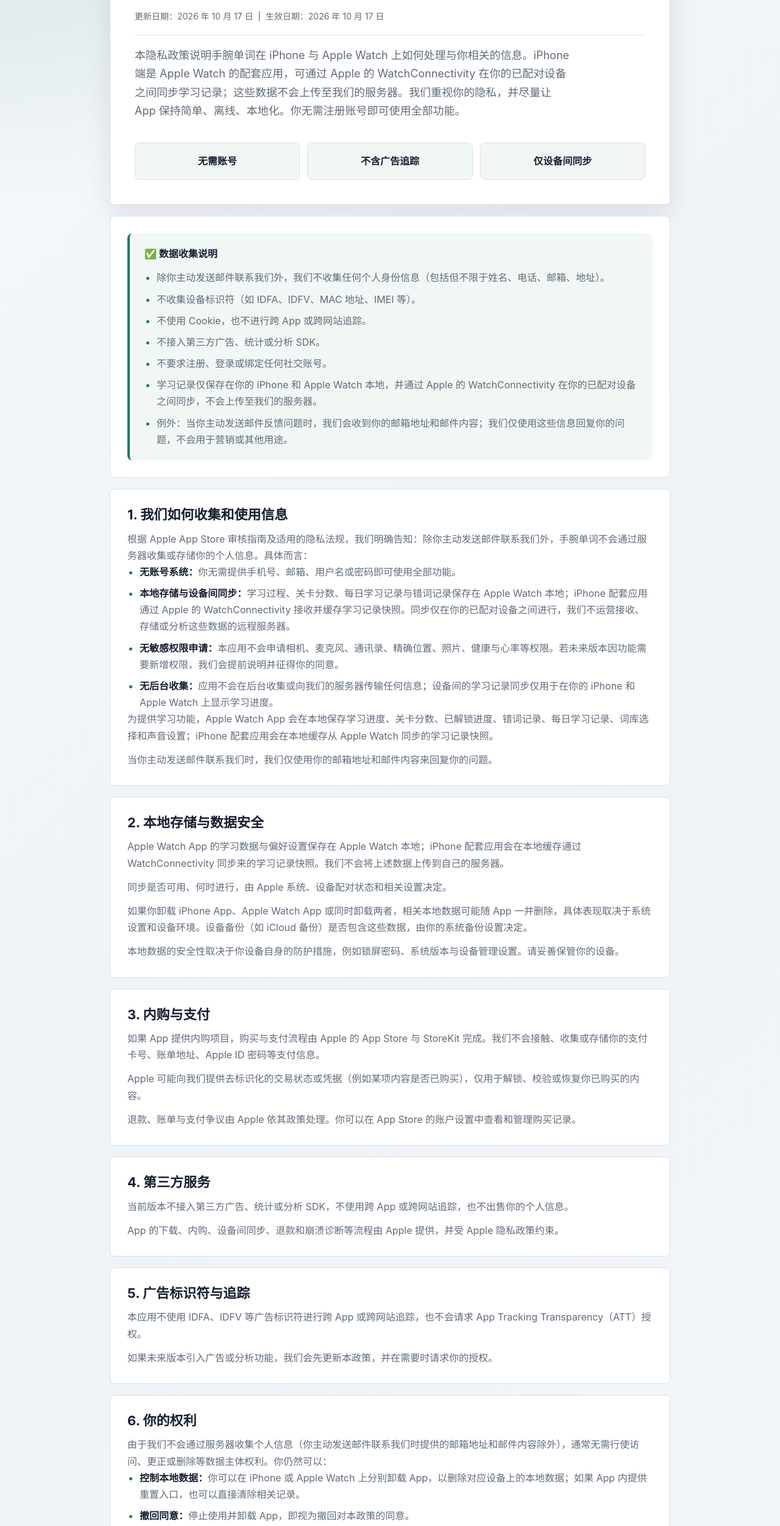
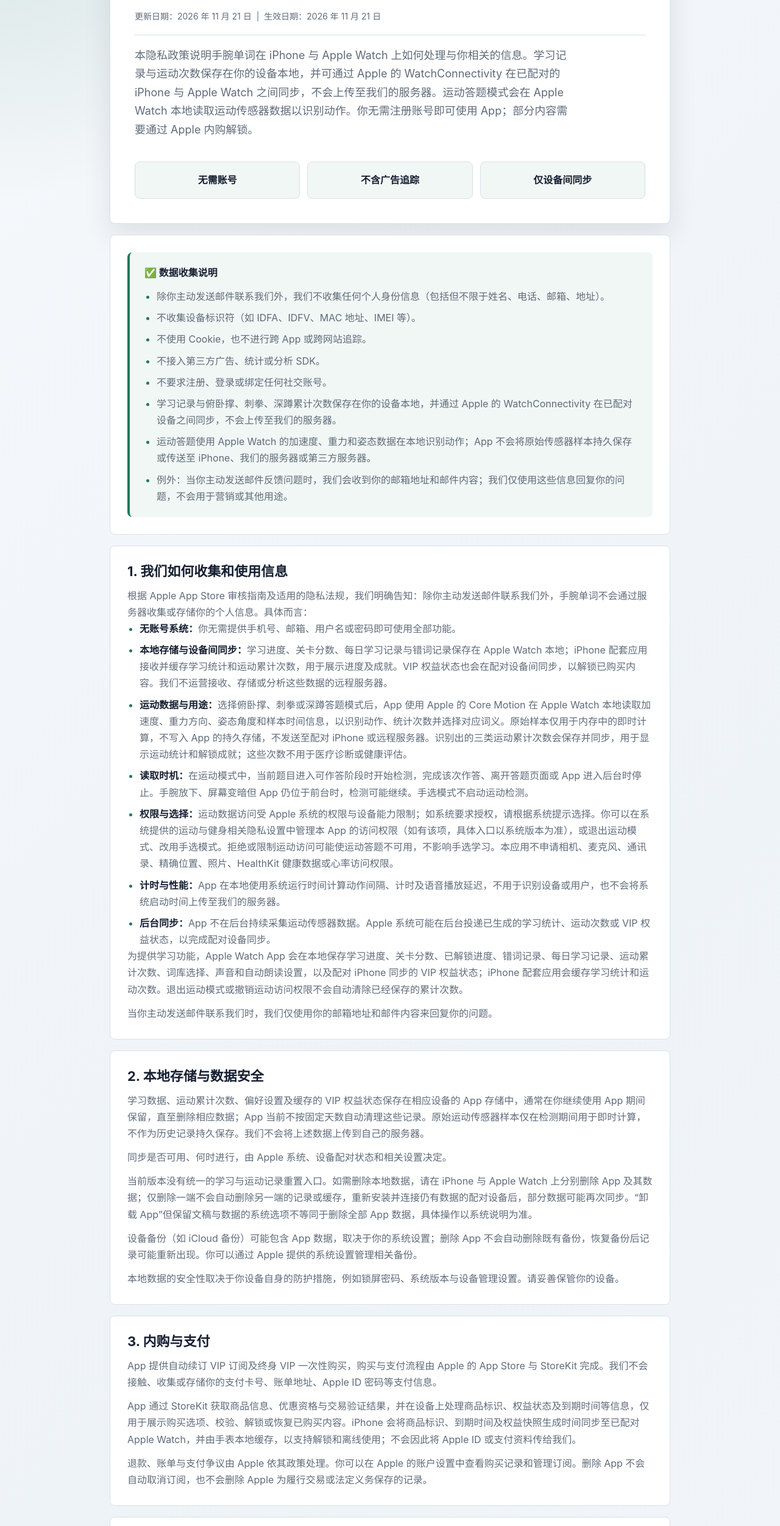
Before and after one commit to XieQiang111/PP, a plain HTML site: page WatchWordPrivacy.html in a window 1280 px wide. Shown: the part 217-2720 px from the top of the page at 61% size. Drawn offline with Linux system fonts and the light colour scheme.

Commit message:
更新手腕单词的隐私政策

```diff
--- a/WatchWordPrivacy.html
+++ b/WatchWordPrivacy.html
@@ -223,8 +223,8 @@
     <header>
       <div class="badge">Privacy Policy</div>
       <h1>手腕单词 隐私政策</h1>
-      <div class="meta">更新日期：2026 年 10 月 17 日 &nbsp;|&nbsp; 生效日期：2026 年 10 月 17 日</div>
-      <p class="intro">本隐私政策说明手腕单词在 iPhone 与 Apple Watch 上如何处理与你相关的信息。iPhone 端是 Apple Watch 的配套应用，可通过 Apple 的 WatchConnectivity 在你的已配对设备之间同步学习记录；这些数据不会上传至我们的服务器。我们重视你的隐私，并尽量让 App 保持简单、离线、本地化。你无需注册账号即可使用全部功能。</p>
+      <div class="meta">更新日期：2026 年 11 月 21 日 &nbsp;|&nbsp; 生效日期：2026 年 11 月 21 日</div>
+      <p class="intro">本隐私政策说明手腕单词在 iPhone 与 Apple Watch 上如何处理与你相关的信息。学习记录与运动次数保存在你的设备本地，并可通过 Apple 的 WatchConnectivity 在已配对的 iPhone 与 Apple Watch 之间同步，不会上传至我们的服务器。运动答题模式会在 Apple Watch 本地读取运动传感器数据以识别动作。你无需注册账号即可使用 App；部分内容需要通过 Apple 内购解锁。</p>
       <div class="summary" aria-label="隐私摘要">
         <div>无需账号</div>
         <div>不含广告追踪</div>
@@ -241,7 +241,8 @@
           <li>不使用 Cookie，也不进行跨 App 或跨网站追踪。</li>
           <li>不接入第三方广告、统计或分析 SDK。</li>
           <li>不要求注册、登录或绑定任何社交账号。</li>
-          <li>学习记录仅保存在你的 iPhone 和 Apple Watch 本地，并通过 Apple 的 WatchConnectivity 在你的已配对设备之间同步，不会上传至我们的服务器。</li>
+          <li>学习记录与俯卧撑、刺拳、深蹲累计次数保存在你的设备本地，并通过 Apple 的 WatchConnectivity 在已配对设备之间同步，不会上传至我们的服务器。</li>
+          <li>运动答题使用 Apple Watch 的加速度、重力和姿态数据在本地识别动作；App 不会将原始传感器样本持久保存或传送至 iPhone、我们的服务器或第三方服务器。</li>
           <li>例外：当你主动发送邮件反馈问题时，我们会收到你的邮箱地址和邮件内容；我们仅使用这些信息回复你的问题，不会用于营销或其他用途。</li>
         </ul>
       </div>
@@ -252,33 +253,38 @@
       <p>根据 Apple App Store 审核指南及适用的隐私法规，我们明确告知：除你主动发送邮件联系我们外，手腕单词不会通过服务器收集或存储你的个人信息。具体而言：</p>
       <ul>
         <li><strong>无账号系统：</strong>你无需提供手机号、邮箱、用户名或密码即可使用全部功能。</li>
-        <li><strong>本地存储与设备间同步：</strong>学习过程、关卡分数、每日学习记录与错词记录保存在 Apple Watch 本地；iPhone 配套应用通过 Apple 的 WatchConnectivity 接收并缓存学习记录快照。同步仅在你的已配对设备之间进行，我们不运营接收、存储或分析这些数据的远程服务器。</li>
-        <li><strong>无敏感权限申请：</strong>本应用不会申请相机、麦克风、通讯录、精确位置、照片、健康与心率等权限。若未来版本因功能需要新增权限，我们会提前说明并征得你的同意。</li>
-        <li><strong>无后台收集：</strong>应用不会在后台收集或向我们的服务器传输任何信息；设备间的学习记录同步仅用于在你的 iPhone 和 Apple Watch 上显示学习进度。</li>
+        <li><strong>本地存储与设备间同步：</strong>学习进度、关卡分数、每日学习记录与错词记录保存在 Apple Watch 本地；iPhone 配套应用接收并缓存学习统计和运动累计次数，用于展示进度及成就。VIP 权益状态也会在配对设备间同步，以解锁已购买内容。我们不运营接收、存储或分析这些数据的远程服务器。</li>
+        <li><strong>运动数据与用途：</strong>选择俯卧撑、刺拳或深蹲答题模式后，App 使用 Apple 的 Core Motion 在 Apple Watch 本地读取加速度、重力方向、姿态角度和样本时间信息，以识别动作、统计次数并选择对应词义。原始样本仅用于内存中的即时计算，不写入 App 的持久存储，不发送至配对 iPhone 或远程服务器。识别出的三类运动累计次数会保存并同步，用于显示运动统计和解锁成就；这些次数不用于医疗诊断或健康评估。</li>
+        <li><strong>读取时机：</strong>在运动模式中，当前题目进入可作答阶段时开始检测，完成该次作答、离开答题页面或 App 进入后台时停止。手腕放下、屏幕变暗但 App 仍位于前台时，检测可能继续。手选模式不启动运动检测。</li>
+        <li><strong>权限与选择：</strong>运动数据访问受 Apple 系统的权限与设备能力限制；如系统要求授权，请根据系统提示选择。你可以在系统提供的运动与健身相关隐私设置中管理本 App 的访问权限（如有该项，具体入口以系统版本为准），或退出运动模式、改用手选模式。拒绝或限制运动访问可能使运动答题不可用，不影响手选学习。本应用不申请相机、麦克风、通讯录、精确位置、照片、HealthKit 健康数据或心率访问权限。</li>
+        <li><strong>计时与性能：</strong>App 在本地使用系统运行时间计算动作间隔、计时及语音播放延迟，不用于识别设备或用户，也不会将系统启动时间上传至我们的服务器。</li>
+        <li><strong>后台同步：</strong>App 不在后台持续采集运动传感器数据。Apple 系统可能在后台投递已生成的学习统计、运动次数或 VIP 权益状态，以完成配对设备同步。</li>
       </ul>
-      <p>为提供学习功能，Apple Watch App 会在本地保存学习进度、关卡分数、已解锁进度、错词记录、每日学习记录、词库选择和声音设置；iPhone 配套应用会在本地缓存从 Apple Watch 同步的学习记录快照。</p>
+      <p>为提供学习功能，Apple Watch App 会在本地保存学习进度、关卡分数、已解锁进度、错词记录、每日学习记录、运动累计次数、词库选择、声音和自动朗读设置，以及配对 iPhone 同步的 VIP 权益状态；iPhone 配套应用会缓存学习统计和运动次数。退出运动模式或撤销运动访问权限不会自动清除已经保存的累计次数。</p>
       <p>当你主动发送邮件联系我们时，我们仅使用你的邮箱地址和邮件内容来回复你的问题。</p>
     </section>
 
     <section>
       <h2>2. 本地存储与数据安全</h2>
-      <p>Apple Watch App 的学习数据与偏好设置保存在 Apple Watch 本地；iPhone 配套应用会在本地缓存通过 WatchConnectivity 同步来的学习记录快照。我们不会将上述数据上传到自己的服务器。</p>
+      <p>学习数据、运动累计次数、偏好设置及缓存的 VIP 权益状态保存在相应设备的 App 存储中，通常在你继续使用 App 期间保留，直至删除相应数据；App 当前不按固定天数自动清理这些记录。原始运动传感器样本仅在检测期间用于即时计算，不作为历史记录持久保存。我们不会将上述数据上传到自己的服务器。</p>
       <p>同步是否可用、何时进行，由 Apple 系统、设备配对状态和相关设置决定。</p>
-      <p>如果你卸载 iPhone App、Apple Watch App 或同时卸载两者，相关本地数据可能随 App 一并删除，具体表现取决于系统设置和设备环境。设备备份（如 iCloud 备份）是否包含这些数据，由你的系统备份设置决定。</p>
+      <p>当前版本没有统一的学习与运动记录重置入口。如需删除本地数据，请在 iPhone 与 Apple Watch 上分别删除 App 及其数据；仅删除一端不会自动删除另一端的记录或缓存，重新安装并连接仍有数据的配对设备后，部分数据可能再次同步。“卸载 App”但保留文稿与数据的系统选项不等同于删除全部 App 数据，具体操作以系统说明为准。</p>
+      <p>设备备份（如 iCloud 备份）可能包含 App 数据，取决于你的系统设置；删除 App 不会自动删除既有备份，恢复备份后记录可能重新出现。你可以通过 Apple 提供的系统设置管理相关备份。</p>
       <p>本地数据的安全性取决于你设备自身的防护措施，例如锁屏密码、系统版本与设备管理设置。请妥善保管你的设备。</p>
     </section>
 
     <section>
       <h2>3. 内购与支付</h2>
-      <p>如果 App 提供内购项目，购买与支付流程由 Apple 的 App Store 与 StoreKit 完成。我们不会接触、收集或存储你的支付卡号、账单地址、Apple ID 密码等支付信息。</p>
-      <p>Apple 可能向我们提供去标识化的交易状态或凭据（例如某项内容是否已购买），仅用于解锁、校验或恢复你已购买的内容。</p>
-      <p>退款、账单与支付争议由 Apple 依其政策处理。你可以在 App Store 的账户设置中查看和管理购买记录。</p>
+      <p>App 提供自动续订 VIP 订阅及终身 VIP 一次性购买，购买与支付流程由 Apple 的 App Store 与 StoreKit 完成。我们不会接触、收集或存储你的支付卡号、账单地址、Apple ID 密码等支付信息。</p>
+      <p>App 通过 StoreKit 获取商品信息、优惠资格与交易验证结果，并在设备上处理商品标识、权益状态及到期时间等信息，仅用于展示购买选项、校验、解锁或恢复已购买内容。iPhone 会将商品标识、到期时间及权益快照生成时间同步至已配对 Apple Watch，并由手表本地缓存，以支持解锁和离线使用；不会因此将 Apple ID 或支付资料传给我们。</p>
+      <p>退款、账单与支付争议由 Apple 依其政策处理。你可以在 Apple 的账户设置中查看购买记录和管理订阅。删除 App 不会自动取消订阅，也不会删除 Apple 为履行交易或法定义务保存的记录。</p>
     </section>
 
     <section>
       <h2>4. 第三方服务</h2>
       <p>当前版本不接入第三方广告、统计或分析 SDK，不使用跨 App 或跨网站追踪，也不出售你的个人信息。</p>
-      <p>App 的下载、内购、设备间同步、退款和崩溃诊断等流程由 Apple 提供，并受 Apple 隐私政策约束。</p>
+      <p>App 的下载、内购、设备间同步、系统语音朗读、退款和系统崩溃诊断等由 Apple 提供相应能力，相关系统服务受 <a href="https://www.apple.com/legal/privacy/">Apple 隐私政策</a>约束；诊断信息的分享取决于你的系统设置。</p>
+      <p>隐私政策与技术支持网页由 GitHub Pages 托管。打开这些网页时，你的浏览器会连接网页托管服务，服务提供方可能为交付网页及保障安全处理 IP 地址、浏览器信息和访问日志，具体参见 <a href="https://docs.github.com/en/site-policy/privacy-policies/github-general-privacy-statement">GitHub 隐私声明</a>。这不涉及 App 将你的学习记录、运动数据或 VIP 权益记录上传至 GitHub。</p>
     </section>
 
     <section>
@@ -289,18 +295,19 @@
 
     <section>
       <h2>6. 你的权利</h2>
-      <p>由于我们不会通过服务器收集个人信息（你主动发送邮件联系我们时提供的邮箱地址和邮件内容除外），通常无需行使访问、更正或删除等数据主体权利。你仍然可以：</p>
+      <p>你可以控制本地数据及运动功能的使用，也可以通过本政策中的邮箱提出与你的个人信息有关的访问、更正、删除或投诉请求。我们不持有你设备上的学习与运动数据库，因此无法从远程读取或代为清除这些本地记录。具体而言：</p>
       <ul>
-        <li><strong>控制本地数据：</strong>你可以在 iPhone 或 Apple Watch 上分别卸载 App，以删除对应设备上的本地数据；如果 App 内提供重置入口，也可以直接清除相关记录。</li>
-        <li><strong>撤回同意：</strong>停止使用并卸载 App，即视为撤回对本政策的同意。</li>
+        <li><strong>控制本地数据：</strong>按第 2 节说明删除两端 App 及其数据，并按需要管理系统备份。单独删除一端或停止运动检测不会自动清除其他设备和备份中的记录。</li>
+        <li><strong>停止运动数据处理：</strong>退出运动答题、改用手选模式，或在系统支持的权限设置中关闭相关访问。停止访问不影响已经完成的数据处理，也不会自动删除历史累计次数。</li>
+        <li><strong>反馈邮件：</strong>可以联系我们申请访问、更正或删除你主动提交的邮件及附件。我们会在确认请求与相关邮件的关系后处理；如存在依法必须保留的信息，将说明适用原因。</li>
         <li><strong>咨询与投诉：</strong>通过本政策中的联系方式联系我们，我们将在 15 个工作日内回复。</li>
       </ul>
     </section>
 
     <section>
       <h2>7. 儿童隐私</h2>
-      <p>手腕单词可用于英语词汇练习，但我们不会主动向儿童收集个人身份信息。如果你未满 13 周岁，请在监护人陪同下使用本应用。</p>
-      <p>如果监护人认为儿童向我们提供了个人信息，请通过本政策中的联系方式联系我们，我们会尽快核实并处理。</p>
+      <p>手腕单词可用于英语词汇练习，不要求儿童提供姓名、联系方式或注册账号。未成年人应在监护人指导下使用 App、选择运动模式及进行购买。在中国大陆，不满 14 周岁的用户应由监护人阅读本政策，并在监护人同意与指导下使用涉及个人信息处理的功能；其他地区按当地适用的儿童年龄与监护人同意要求处理。</p>
+      <p>运动功能在设备本地处理传感器数据并保存累计次数，具体方式见第 1、2 节。儿童或监护人如需联系支持，请避免在邮件、截图或附件中提供不必要的儿童身份信息。如果监护人认为儿童向我们提供了个人信息，可以联系我们申请核实、访问或删除；我们会依据适用法律处理。</p>
     </section>
 
     <section>
@@ -310,13 +317,14 @@
 
     <section>
       <h2>9. 国际数据传输</h2>
-      <p>App 的学习数据仅在你的 iPhone 与 Apple Watch 之间通过 WatchConnectivity 同步，我们不运营接收这些数据的服务器，因此不会由我们发起学习数据的跨境传输。</p>
-      <p>App 的下载、内购与崩溃诊断等由 Apple 提供的服务，可能涉及 Apple 在全球范围内的数据处理，具体以其隐私政策为准。</p>
+      <p>App 的学习数据、运动累计次数与 VIP 权益状态仅在你的已配对 iPhone 与 Apple Watch 之间同步，我们不运营接收这些数据的服务器，不会主动将这些记录传至境外服务器。</p>
+      <p>Apple 提供的系统服务、GitHub Pages 网页托管以及你主动使用的电子邮件服务，可能涉及其在全球范围内的数据处理，具体以相关服务提供方的隐私政策及适用设置为准。主动发送反馈邮件时，你提供的邮箱地址、正文与附件会通过邮件服务传输；请勿发送不必要的敏感信息。</p>
     </section>
 
     <section>
       <h2>10. 政策更新</h2>
-      <p>如果未来版本增加账号、云同步、统计分析、广告或其他会影响隐私的功能，我们会更新本隐私政策，并在适当位置说明变化。</p>
+      <p>如果未来版本增加账号、云同步、统计分析、广告或其他会影响隐私的功能，我们会更新本隐私政策，并在适当位置说明变化。涉及处理目的、数据类型或共享方式的重大变化时，我们会按适用要求告知，并在需要时另行征得同意。</p>
+      <p>本次更新补充了运动答题的传感器使用、运动次数的本地保存与配对同步、权限控制、数据删除及第三方网页托管说明。</p>
     </section>
 
     <section>
@@ -324,9 +332,10 @@
       <p>如果你对本隐私政策或 App 的数据处理方式有任何问题，请发送邮件至 <a href="mailto:xq56798@gmail.com">xq56798@gmail.com</a>。</p>
       <p>技术支持页面：<a href="https://xieqiang111.github.io/PP/WatchWordSupport.html">手腕单词技术支持</a></p>
       <p class="note">当你主动发送邮件联系我们时，我们仅使用你的邮箱地址和邮件内容来回复你的问题，不会将其用于营销、分析或其他用途，也不会加入任何邮件列表。我们不会在沟通过程中要求你提供密码或其他敏感信息。</p>
+      <p class="note">反馈内容可能包括你主动提供的截图或其他附件。我们仅在处理问题及必要后续沟通所需期间保留相关邮件和附件，目的完成后删除或匿名化；如法律要求保留，则在适用期限内保留。你可以通过上述邮箱提出删除请求，我们将在 15 个工作日内回复并说明处理结果或后续安排。</p>
     </section>
 
-    <footer>更新日期：2026 年 10 月 17 日 · © 2026 手腕单词. All rights reserved.</footer>
+    <footer>更新日期：2026 年 11 月 21 日 · © 2026 手腕单词. All rights reserved.</footer>
   </main>
 </body>
 </html>
```
